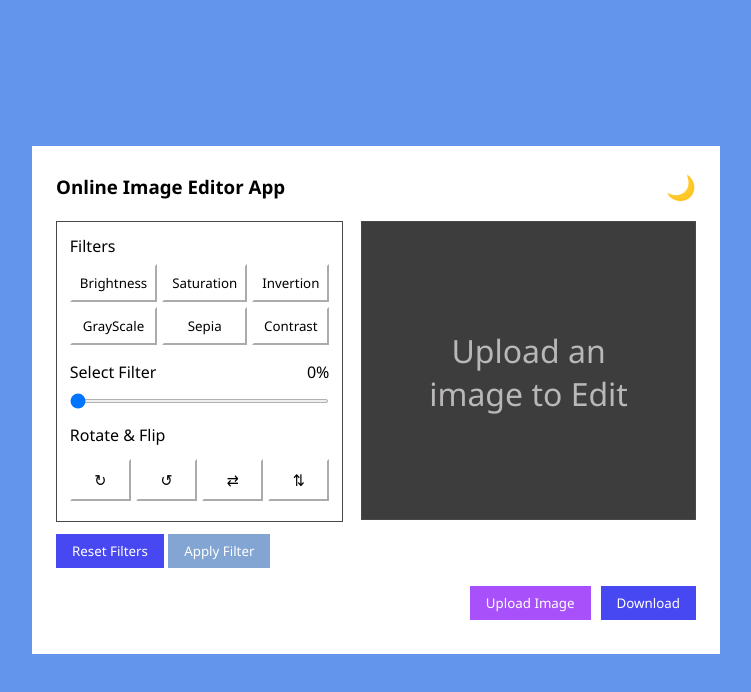
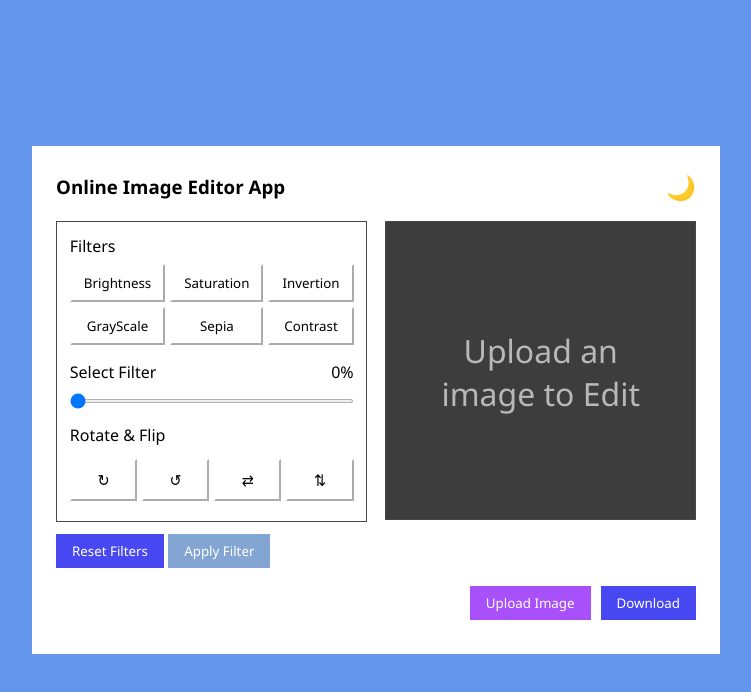
Before and after one commit to sivaprasadgandepalli/Image-Editor-App, a plain HTML site: page index.html in a window 1280 px wide. Shown: the whole page, without its empty margins (264-1015 px from the left). Drawn offline with Linux system fonts and the light colour scheme.

Commit message:
Update style.css

```diff
--- a/style.css
+++ b/style.css
@@ -60,7 +60,7 @@ header span {
 }
 
 .container .editing-tools {
-    flex: 1;
+    flex: 1 0 auto;
     height: 100%;
     display: flex;
     flex-direction: column;
@@ -76,18 +76,20 @@ header span {
 }
 
 .container .image-container {
-    flex: 2;
+    flex:2 0 260px;
     position: relative;
     height: inherit;
     background-color: #3d3d3d;
     display: flex;
     flex-direction: column;
     height: 297px;
+    width:100%;
     overflow: hidden;
     border: 1px solid rgb(72, 72, 72);
 }
 
 .container .image-container img {
+    flex-shrink:0;
     width: 100%;
     height: 100%;
     display: none;
```
